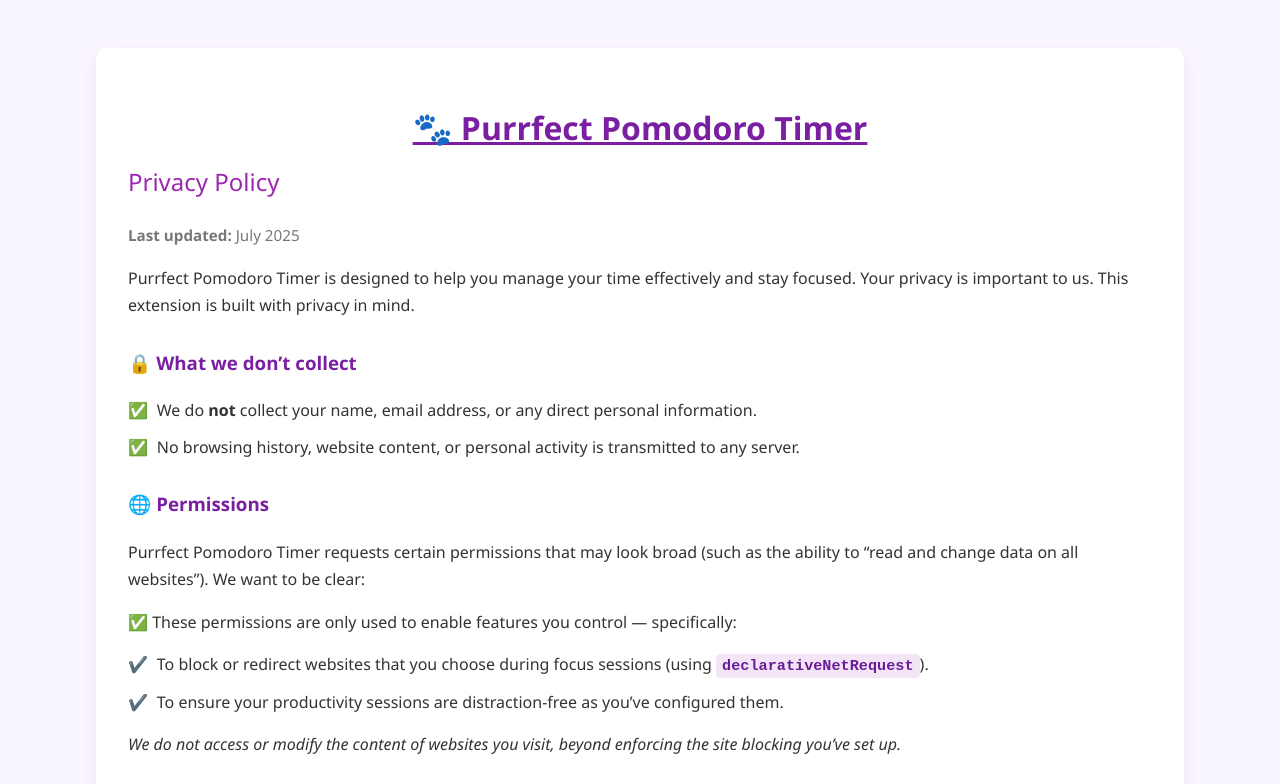
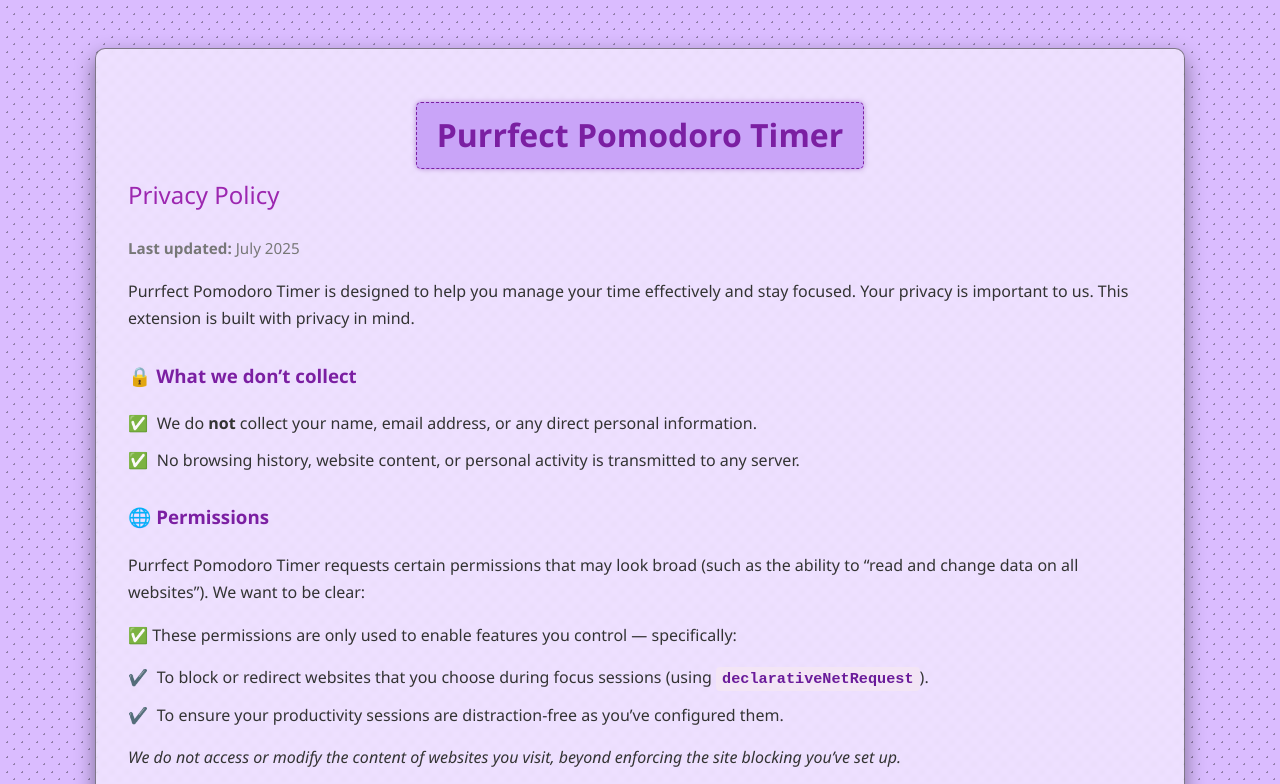
Before and after one commit to kartikth40/purrfect-pomodoro-privacy, a plain HTML site: page index.html in a window 1280 px wide. Shown: the top 784 px of the page. Drawn offline with Linux system fonts and the light colour scheme.

Commit message:
updated style

```diff
--- a/index.html
+++ b/index.html
@@ -10,7 +10,7 @@
 <body>
   <div class="container">
     <header>
-      <a target="_blank" href="https://chromewebstore.google.com/detail/purrfect-pomodoro-timer-p/aobapnhgpjlldncjopmbbfeoomombhel?hl=en-GB"><h1>🐾 Purrfect Pomodoro Timer</h1></a>
+      <a target="_blank" href="https://chromewebstore.google.com/detail/purrfect-pomodoro-timer-p/aobapnhgpjlldncjopmbbfeoomombhel?hl=en-GB"><h1>Purrfect Pomodoro Timer</h1></a>
       <h2>Privacy Policy</h2>
       <p class="last-updated"><strong>Last updated:</strong> July 2025</p>
     </header>
@@ -54,7 +54,10 @@
 
 
     <footer>
-      © 2025 Purrfect Pomodoro Timer
+      © <span id="year"></span> Purrfect Pomodoro Timer
+      <script>
+        document.getElementById('year').textContent = new Date().getFullYear();
+      </script>
     </footer>
   </div>
 </body>
--- a/style.css
+++ b/style.css
@@ -1,19 +1,25 @@
 body {
   font-family: "Segoe UI", Tahoma, Geneva, Verdana, sans-serif;
   line-height: 1.7;
-  background: #faf6ff;
+  background: #dabcff;
   color: #333;
   margin: 0;
   padding: 0;
+  /* Dotted background */
+  background-image: radial-gradient(circle, #00000057 1px, transparent 1px), radial-gradient(circle, #00000052 1px, transparent 1px);
+  background-size: 15px 15px;
+  background-position: 0 0, 7px 7px;
 }
 
 .container {
   max-width: 80vw;
   margin: 3em auto;
   padding: 2em;
-  background: #fff;
+  background: #ffffff89;
+  backdrop-filter: blur(2px);
   border-radius: 10px;
-  box-shadow: 0 8px 20px rgba(123, 31, 162, 0.1);
+  box-shadow: 0 8px 20px rgba(0, 0, 0, 0.441);
+  border: 1px solid rgba(0, 0, 0, 0.468);
 }
 
 header h1 {
@@ -92,3 +98,20 @@ a:hover {
   color: #4a148c;
   text-decoration: underline solid;
 }
+
+
+header a {
+  text-decoration: none;
+}
+
+header h1 {
+  margin-inline: auto;
+  text-align: center;
+  width: max-content;
+  border: 1px dashed #7b1fa2;
+  box-shadow: 0 0 5px #691b9a6d;
+  background-color: #8530ee65;
+  backdrop-filter: blur(2px);
+  padding: 5px 20px;
+  border-radius: 5px;
+}
```
